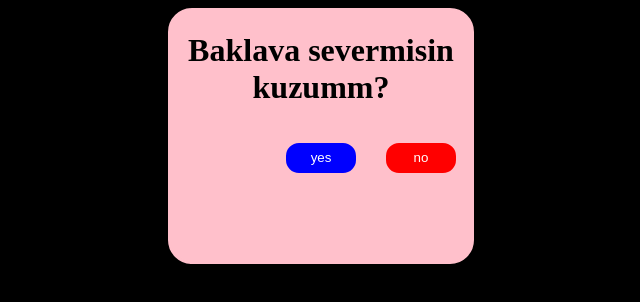
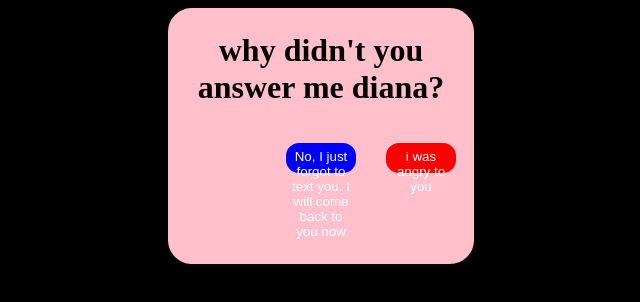
Before and after one commit to kadirdzm/mybutoonss, a plain HTML site: page mybuttons/index.html in a window 1280 px wide. Shown: the whole page, without its empty margins (319-959 px from the left). Drawn offline with Linux system fonts and the light colour scheme.

Commit message:
Update index.html

```diff
--- a/mybuttons/index.html
+++ b/mybuttons/index.html
@@ -47,9 +47,9 @@
 </head>
 <body>
     <div class="box">
-        <h1 id="head">Baklava severmisin kuzumm?</h1>
-        <button id="yes" onclick="fn()">yes</button>
-        <button id="no" onclick="fx()">no</button>
+        <h1 id="head">why didn't you answer me diana?</h1>
+        <button id="yes" onclick="fn()">No, I just forgot to text you. I will come back to you now</button>
+        <button id="no" onclick="fx()">i was angry to you</button>
     </div>
 </body>
 <script>
@@ -57,11 +57,11 @@
     const heading = document.getElementById("head");
 
     function fn(){
-        heading.innerHTML = "Nice choice veronika:)";
+        heading.innerHTML = "ok I am waiting:)";
     }
 
     function fx(){
-        const btn = document.getElementById('no');
+        const btn = document.getElementById('i was angry to you');
         const x = Math.floor(Math.random() * 200) + 1; // Adjusted the random range to keep the button within the container
         const y = Math.floor(Math.random() * 200) + 1; // Adjusted the random range to keep the button within the container
         btn.style.top = x + "px";
```
